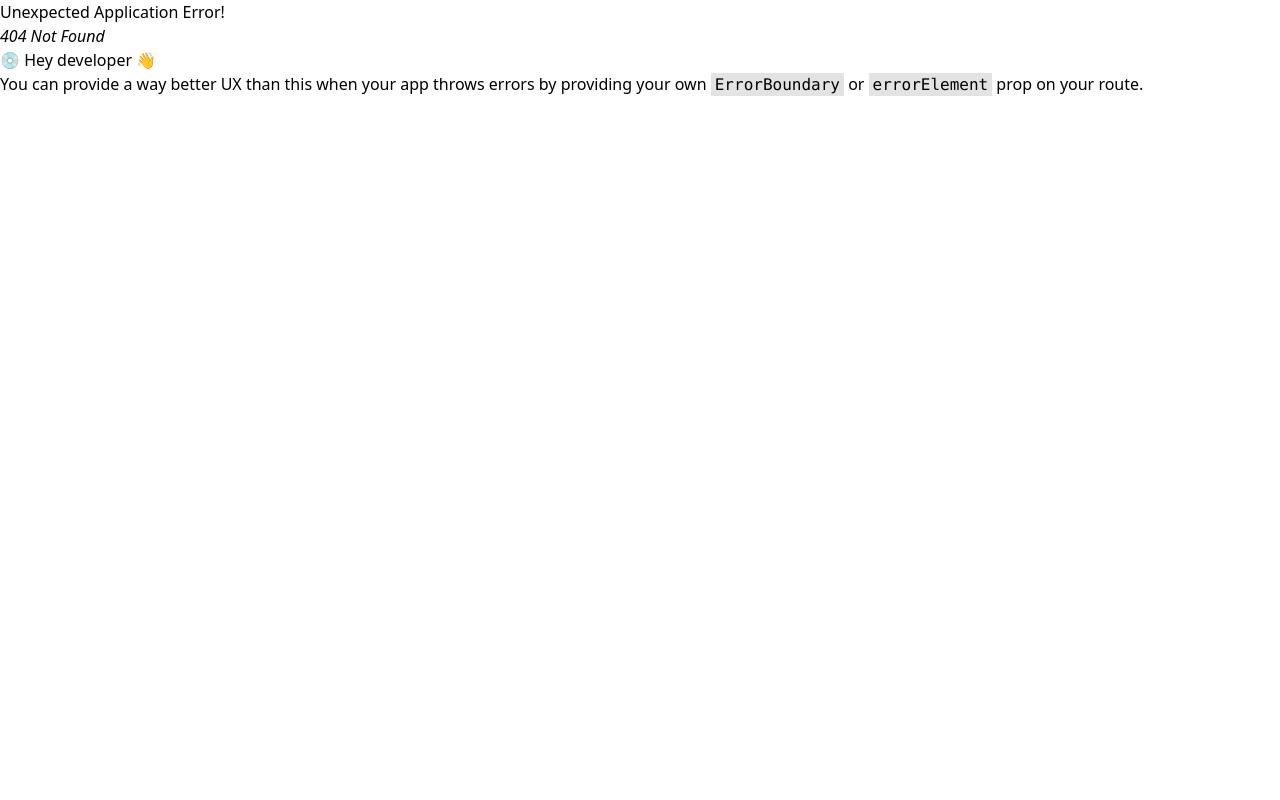
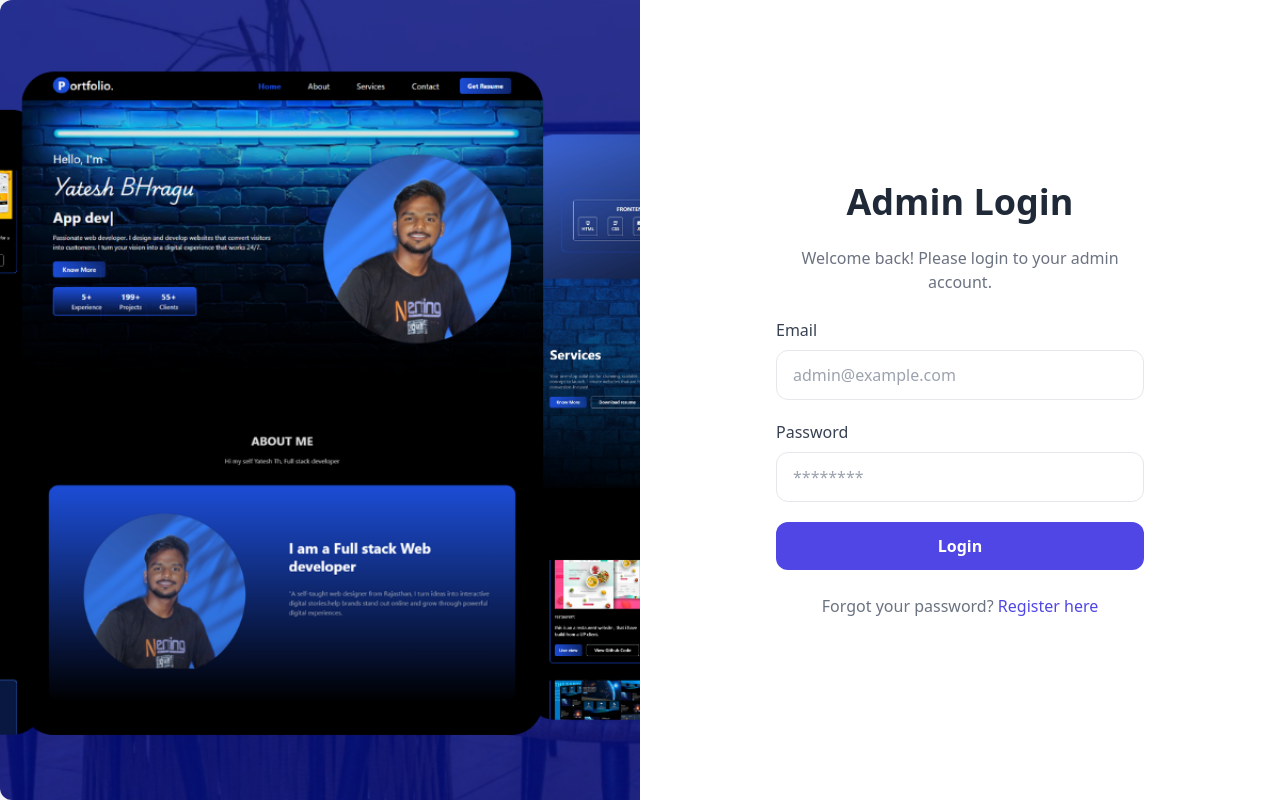
Before and after one commit to Yateshbhragu0023/Agency_website, a React (Vite) app: page /loginadmin in a window 1280 px wide. Before the commit this address had no page. Built offline with nearby package versions, Linux system fonts and the light colour scheme.

Commit message:
adminlogin

```diff
--- /dev/null
+++ b/src/AdminPanel/Login.jsx
@@ -0,0 +1,93 @@
+import React from 'react'
+import LoginImage from "../assets/Img/2.png"
+import { useContext } from 'react'
+import { MainContext } from '../context/Context'
+import axios from 'axios'
+
+export default function Login() {
+
+  const { API_BASE_URL, admin_URL, ToastNotify } = useContext(MainContext)
+
+  const loginHandle = (e) => {
+    e.preventDefault()
+    const formdata = new FormData()
+    formdata.append("email", e.target.email.value),
+      formdata.append("password", e.target.password.value)
+
+    axios.post(API_BASE_URL + admin_URL , formdata).then(
+      (succes) => {
+        console.log(succes.data)
+        ToastNotify(succes.data.msg , succes.data.status)
+        if(succes.data.status == 1){
+          e.target.reset()
+        }
+      }
+    ).catch(
+      (error)=>{
+        console.log(error)
+      }
+    )
+
+  }
+
+  return (
+    <div className="min-h-screen flex flex-col md:flex-row">
+      {/* Left Side - Image */}
+      <div className="md:w-1/2 flex justify-center items-center bg-gray-100">
+        <img
+          src={LoginImage}
+          alt="Login Illustration"
+          className="object-cover w-full h-full rounded-l-xl"
+        />
+      </div>
+
+      {/* Right Side - Login Form */}
+      <div className="md:w-1/2 flex justify-center items-center bg-white">
+        <div className="w-full max-w-md p-10 space-y-6">
+          <h1 className="text-4xl font-bold  text-gray-800 text-center">
+            Admin Login
+          </h1>
+          <p className="text-center text-gray-500">
+            Welcome back! Please login to your admin account.
+          </p>
+
+          <form className="space-y-5" onSubmit={loginHandle}>
+            <div className="flex flex-col">
+              <label className="mb-2 text-gray-700 font-medium">Email</label>
+              <input
+                type="email"
+                name='email'
+                placeholder="admin@example.com"
+                className="px-4 py-3 border rounded-xl bg-white focus:outline-none focus:ring-2 focus:ring-indigo-500 transition"
+              />
+            </div>
+
+            <div className="flex flex-col">
+              <label className="mb-2 text-gray-700 font-medium">Password</label>
+              <input
+                type="password"
+                name='password'
+                placeholder="********"
+                className="px-4 py-3 border rounded-xl bg-white focus:outline-none focus:ring-2 focus:ring-indigo-500 transition"
+              />
+            </div>
+
+            <button
+              type="submit"
+              className="w-full py-3 bg-indigo-600 text-white font-semibold rounded-xl hover:bg-indigo-700 transition duration-300"
+            >
+              Login
+            </button>
+          </form>
+
+          <p className="text-center text-gray-500">
+            Forgot your password?{" "}
+            <a href="#" className="text-indigo-600 hover:underline">
+              Register here
+            </a>
+          </p>
+        </div>
+      </div>
+    </div>
+  )
+}
--- /dev/null
+++ b/src/AdminPanel/SignUp.jsx
@@ -0,0 +1,7 @@
+import React from 'react'
+
+export default function SignUp() {
+  return (
+    <div>SignUp</div>
+  )
+}
--- a/src/context/Context.jsx
+++ b/src/context/Context.jsx
@@ -9,6 +9,7 @@ export default function Context({ children }) {
   const [Projects, setProjects] = useState([])
   const API_BASE_URL = "https://agency-backend-13.onrender.com"
   const project_URL = "/project"
+  const admin_URL = "/admin"
   const ToastNotify = (msg, status) => toast(msg, { type: status == true ? 'success' : 'error' })
 
   const FetchAllProjects = () => {
```
Also changed, not shown: src/App.jsx (+10 -0 lines), src/assets/Img/2.png (added).
